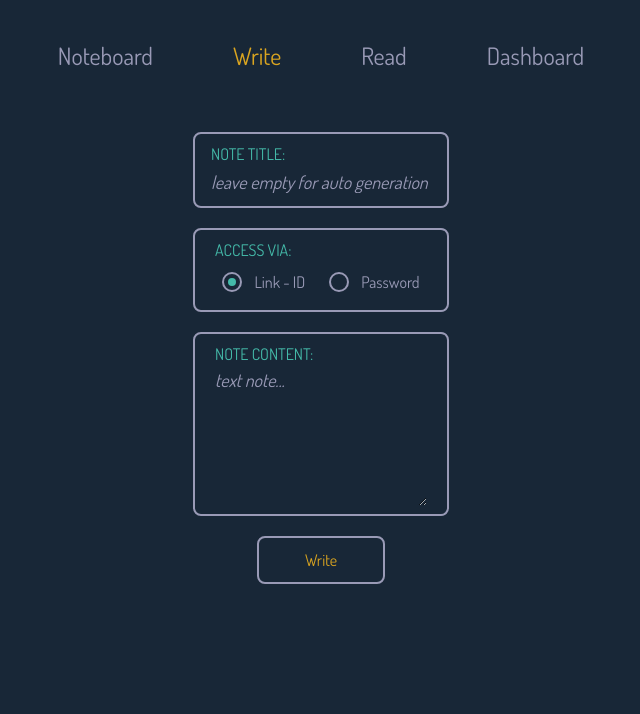
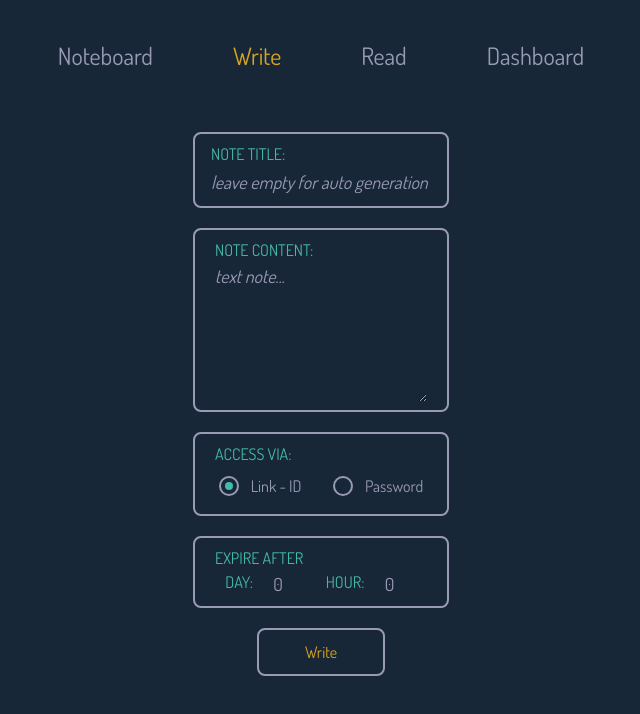
Before and after one commit to isane79/noteboard, a Vue app: page /write in a window 1280 px wide. Shown: the top 714 px of the page, without its empty margins (319-959 px from the left). Built offline with nearby package versions, Linux system fonts and the light colour scheme; no server answers.

Commit message:
expiration added.

```diff
--- a/src/stores/note.js
+++ b/src/stores/note.js
@@ -14,30 +14,32 @@ export const useNoteStore = defineStore("note", () => {
     password: null
   });
 
-  const write = async (title, content, password) => {
+  const write = async (title, content, password, expire) => {
     try {
-      const { data } = await axios.post(`${BASE_URL}/notes/create/`, {
+      var body = {
         "title": title,
         "content": content,
-        "password": password
-      });
+      }
+      if (password != null) body["password"] = password;
+      if (expire != null) body["expire"] = expire;
+      const { data, request } = await axios.post(`${BASE_URL}/notes/create/`, body);
       [note.value.id, note.value.title, note.value.content, note.value.view, note.value.password] =
         [...Object.values(data), password]
-      return note.value.id
+      return request.status
     }
-    catch (error) { return }
+    catch (error) { return error.response.status }
   };
 
   const read = async (id, password) => {
     try {
-      let { data } = await axios.post(`${BASE_URL}/notes/read/`, {
+      let { data, request } = await axios.post(`${BASE_URL}/notes/read/`, {
         "id": id,
         "password": password
       });
       [note.value.id, note.value.title, note.value.content, note.value.view, note.value.password] =
-        [...Object.values(data), password]
-      return note.value.id
-    } catch (error) { return }
+        [...Object.values(data), password];
+      return request.status
+    } catch (error) { return error.response.status }
   }
 
   const reset = () => {
--- a/src/views/WriteView.vue
+++ b/src/views/WriteView.vue
@@ -1,5 +1,5 @@
 <script setup>
-import { ref } from "vue";
+import { ref, computed } from "vue";
 import router from "@/router";
 import { useNoteStore } from "../stores/note";
 
@@ -7,6 +7,10 @@ const title = ref("");
 const secure = ref(false);
 const password = ref("");
 const content = ref("");
+const day = ref(0);
+const hour = ref(0);
+const hasDay = computed(() => ({ "text-neutral": day.value != 0 }));
+const hasHour = computed(() => ({ "text-neutral": hour.value != 0 }));
 
 const submitHandler = async () => {
     // empty content check
@@ -17,13 +21,22 @@ const submitHandler = async () => {
             return alert("Password is less than 6 character or Empty!");
     }
     // init store & write then push router on success
-    (await useNoteStore().write(
-        title.value.trim(),
-        content.value,
-        secure.value ? password.value : null
-    ))
-        ? router.push({ name: "note" })
-        : alert("server connection failed");
+    switch (
+        await useNoteStore().write(
+            title.value.trim(),
+            content.value,
+            secure.value ? password.value : null,
+            day.value != 0 || hour.value != 0
+                ? day.value * 24 + hour.value
+                : null
+        )
+    ) {
+        case 200:
+            router.push({ name: "note" });
+            break;
+        default:
+            alert("something went wrong!");
+    }
 };
 </script>
 
@@ -32,6 +45,7 @@ const submitHandler = async () => {
         @submit.prevent="submitHandler"
         class="flex max-w-lg flex-col items-center justify-center"
     >
+        <!--note title-->
         <div
             class="mt-5 min-w-[16rem] rounded-lg border-2 border-secondary py-2 px-4"
         >
@@ -45,11 +59,25 @@ const submitHandler = async () => {
                 maxlength="30"
             />
         </div>
+        <!--note content-->
+        <div
+            class="mt-5 min-w-[16rem] rounded-lg border-2 border-secondary py-2 px-5"
+        >
+            <span class="uppercase text-accent">Note Content:</span>
+            <textarea
+                v-model="content"
+                class="block w-full border-none bg-transparent text-lg text-neutral outline-none placeholder:italic placeholder:text-secondary"
+                name="note"
+                rows="5"
+                placeholder="text note..."
+            ></textarea>
+        </div>
+        <!--access via-->
         <div
             class="mt-5 min-w-[16rem] rounded-lg border-2 border-secondary py-2 px-5"
         >
             <span class="uppercase text-accent">Access via:</span>
-            <div class="flex items-center justify-center gap-6 py-2">
+            <div class="flex items-center justify-around gap-6 py-2">
                 <input
                     class="input-radio hidden"
                     id="radio1"
@@ -79,6 +107,7 @@ const submitHandler = async () => {
                 >
             </div>
         </div>
+        <!--password-->
         <div
             v-show="secure"
             class="mt-5 min-w-[16rem] rounded-lg border-2 border-secondary py-2 px-5"
@@ -93,19 +122,32 @@ const submitHandler = async () => {
                 maxlength="30"
             />
         </div>
+        <!--expire after-->
         <div
             class="mt-5 min-w-[16rem] rounded-lg border-2 border-secondary py-2 px-5"
         >
-            <span class="uppercase text-accent">Note Content:</span>
-            <textarea
-                v-model="content"
-                class="block w-full border-none bg-transparent text-lg text-neutral outline-none placeholder:italic placeholder:text-secondary"
-                name="note"
-                rows="5"
-                placeholder="text note..."
-            ></textarea>
+            <span class="uppercase text-accent">expire after</span>
+            <div class="flex justify-around">
+                <span class="uppercase text-accent">day:</span>
+                <input
+                    :class="hasDay"
+                    v-model="day"
+                    class="block w-8 border-none bg-transparent text-lg text-secondary outline-none placeholder:italic placeholder:text-secondary"
+                    type="number"
+                    oninput="this.value=this.value.slice(0,3)"
+                />
+                <span class="uppercase text-accent">hour:</span>
+                <input
+                    :class="hasHour"
+                    v-model="hour"
+                    class="block w-8 border-none bg-transparent text-lg text-secondary outline-none placeholder:italic placeholder:text-secondary"
+                    type="number"
+                    oninput="this.value=this.value.slice(0,3)"
+                />
+            </div>
         </div>
-        <div class="flex w-full flex-wrap justify-center pt-5">
+        <!--button-->
+        <div class="flex w-full flex-wrap justify-center p-5">
             <button
                 class="text-md h-12 w-32 rounded-lg border-2 border-secondary text-[goldenrod]"
             >
@@ -164,4 +206,15 @@ input:-webkit-autofill:active {
 .input-radio:checked + .label-radio::after {
     display: block;
 }
+
+/* Chrome, Safari, Edge, Opera */
+input::-webkit-outer-spin-button,
+input::-webkit-inner-spin-button {
+    -webkit-appearance: none;
+    margin: 0;
+}
+/* Firefox */
+input[type="number"] {
+    -moz-appearance: textfield;
+}
 </style>
```
